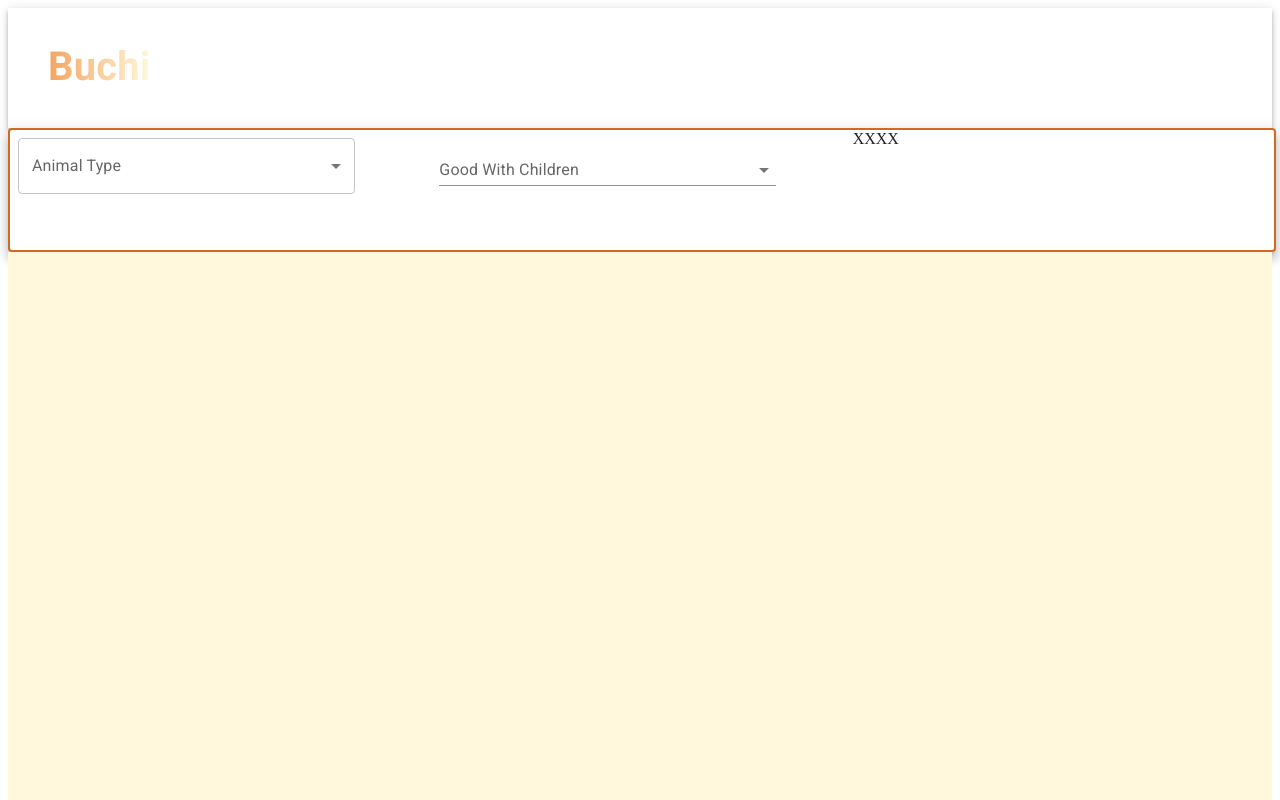
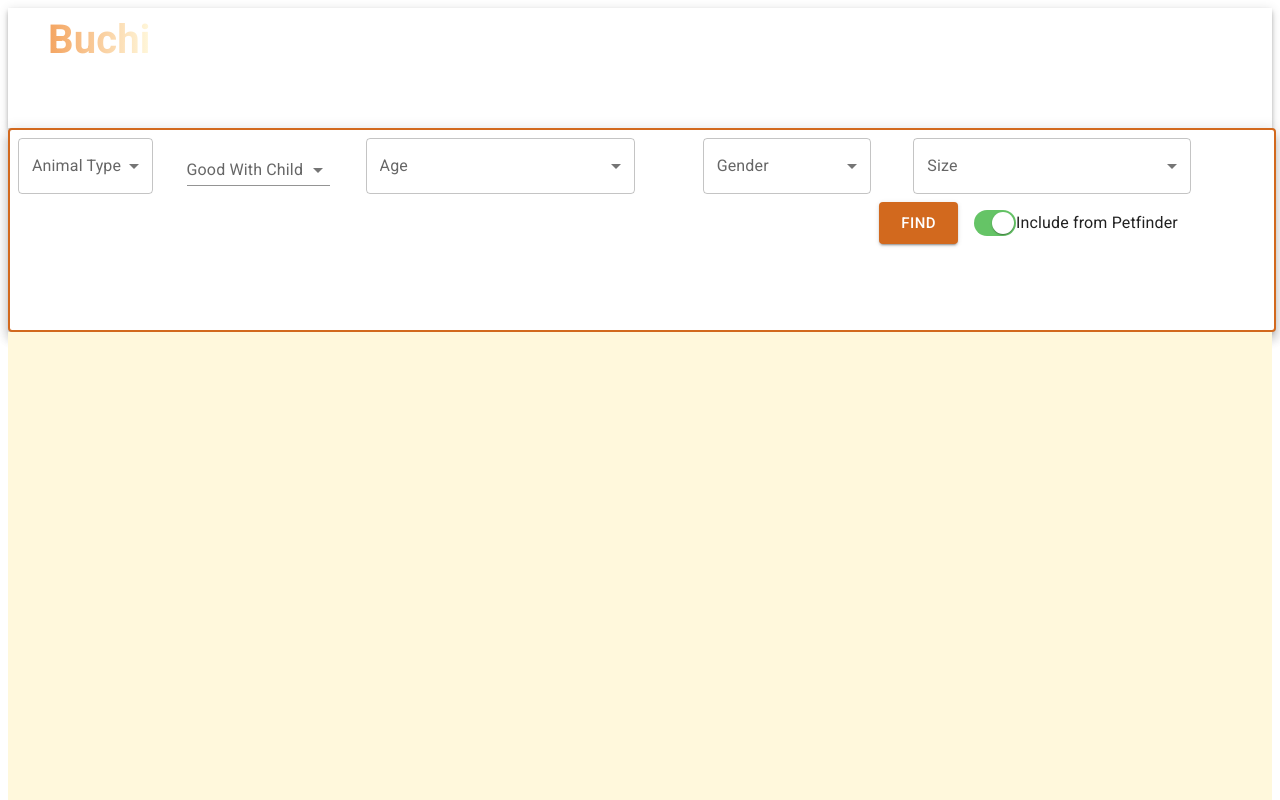
Before and after one commit to Abrish-Green/Buchi, a React (Create React App) app: page /pet/1 in a window 1280 px wide. Shown: the top 800 px of the page. Built offline with nearby package versions, Linux system fonts and the light colour scheme.

Commit message:
Added Pet Filter Navigation Bar

```diff
--- a/src/pages/Home/index.js
+++ b/src/pages/Home/index.js
@@ -15,6 +15,7 @@ import Card from '@mui/material/Card';
 import CardContent from '@mui/material/CardContent';
 import CardMedia from '@mui/material/CardMedia';
 import { CardActionArea } from '@mui/material';
+import { Link } from 'react-router-dom'
 
 import dogImg from '../../assets/images/dog_img.jpg'
 import catImg from '../../assets/images/cat_img.png'
@@ -42,13 +43,22 @@ const cardData = [
 ]
 
 const NavBar = () => {
+
+const headerStyle = {
+                marginLeft: '16px',
+                fontSize: '40px',
+                fontWeight: '600',
+                color: '#F4A460',
+                backgroundClip: 'text',
+                textDecoration: 'none'
+}
   return (
     <Box sx={{ flexGrow: 1 }}>
       <AppBar position="static" sx={{ bgcolor: 'transparent' ,margin:0, padding:0, height: '15vh'}}>
       <Toolbar>
             <IconButton
             size="large"
-            aria-label="account of current user"
+            aria-label="Menuicon"
             aria-haspopup="true"
             color="inherit"
             sx={{ color: '#001', display:{ xs: 'block',sm: 'none'} }}
@@ -56,7 +66,7 @@ const NavBar = () => {
           <MenuIcon />
         </IconButton>
         <Typography variant="h6" color="inherit" component="div">
-              <h1 style={headerStyle} >Buchi</h1>
+              <Link to="/" href=""style={headerStyle} >Buchi</Link>
           </Typography>
       </Toolbar>
       </AppBar>
@@ -115,14 +125,6 @@ const ColorButton = styled(Button)(({ theme }) => ({
   },
 }));
 
-const headerStyle = {
-                marginLeft: '16px',
-                fontSize: '40px',
-                fontWeight: '600',
-                backgroundImage: 'linear-gradient(to left, #FFF8DC	, #F4A460)',
-                color: 'transparent',
-                backgroundClip: 'text',
-}
 
 const Index = () => {
 
--- a/src/pages/Pets/Selects.js
+++ b/src/pages/Pets/Selects.js
@@ -7,6 +7,13 @@ import MenuItem from '@mui/material/MenuItem';
 import FormControl from '@mui/material/FormControl';
 import Select from '@mui/material/Select';
 import Chip from '@mui/material/Chip';
+
+import { styled } from '@mui/material/styles';
+import FormGroup from '@mui/material/FormGroup';
+import FormControlLabel from '@mui/material/FormControlLabel';
+import Switch from '@mui/material/Switch';
+import Stack from '@mui/material/Stack';
+import Typography from '@mui/material/Typography';
 
 const ITEM_HEIGHT = 48;
 const ITEM_PADDING_TOP = 8;
@@ -19,31 +26,25 @@ const MenuProps = {
   },
 };
 
-const names = [
-  'Dogs',
-  'Cats',
-  'Others',
 
-];
-
-function getStyles(name, personName, theme) {
+function getStyles(name, AnimalName, theme) {
   return {
     fontWeight:
-      personName.indexOf(name) === -1
+      AnimalName.indexOf(name) === -1
         ? theme.typography.fontWeightRegular
         : theme.typography.fontWeightMedium,
   };
 }
 
-export function SelectAnimalType() {
+export function MultipleSelects({data,title}) {
   const theme = useTheme();
-  const [personName, setPersonName] = React.useState([]);
+  const [customInput, setCustomInput] = React.useState([]);
 
   const handleChange = (event) => {
     const {
       target: { value },
     } = event;
-    setPersonName(
+    setCustomInput(
       typeof value === 'string' ? value.split(',') : value,
     );
   };
@@ -51,16 +52,17 @@ export function SelectAnimalType() {
   return (
     <div>
       <FormControl sx={{ m: 1, width: '80%' }}>
-        <InputLabel id="demo-multiple-chip-label">Animal Type</InputLabel>
+        <InputLabel id="demo-multiple-chip-label">{title}</InputLabel>
         <Select
           labelId="demo-multiple-chip-label"
           id="demo-multiple-chip"
           multiple
-          value={personName}
+          value={customInput}
           onChange={handleChange}
-          input={<OutlinedInput id="select-multiple-chip" label="Animal Type" />}
+          input={<OutlinedInput id="select-multiple-chip" label={title} />}
+          autoWidth
           renderValue={(selected) => (
-            <Box sx={{ display: 'flex', flexWrap: 'wrap', gap: 0.5 }}>
+            <Box sx={{ display: 'flex', flexWrap: 'wrap', gap: 0.1 }}>
               {selected.map((value) => (
                 <Chip key={value} label={value} />
               ))}
@@ -68,11 +70,11 @@ export function SelectAnimalType() {
           )}
           MenuProps={MenuProps}
         >
-          {names.map((name) => (
+          {data.map((name) => (
             <MenuItem
               key={name}
               value={name}
-              style={getStyles(name, personName, theme)}
+              style={getStyles(name, customInput, theme)}
             >
               {name}
             </MenuItem>
@@ -94,13 +96,13 @@ export  function GoodWithChildren() {
   return (
     <div>
       <FormControl variant="standard" sx={{ m: 1, width: '80%' }}>
-        <InputLabel id="demo-simple-select-standard-label">Good With Children</InputLabel>
+        <InputLabel id="demo-simple-select-standard-label">Good With Child</InputLabel>
         <Select
           labelId="demo-simple-select-standard-label"
           id="demo-simple-select-standard"
           value={isGood}
           onChange={handleChange}
-          label="Good With Children"
+          label="Good With Child"
         >
           <MenuItem value={true}>Yes</MenuItem>
           <MenuItem value={false}>No</MenuItem>
@@ -109,3 +111,65 @@ export  function GoodWithChildren() {
     </div>
   );
 }
+
+const IOSSwitch = styled((props) => (
+  <Switch focusVisibleClassName=".Mui-focusVisible" disableRipple {...props} />
+))(({ theme }) => ({
+  width: 42,
+  height: 26,
+  padding: 0,
+  '& .MuiSwitch-switchBase': {
+    padding: 0,
+    margin: 2,
+    transitionDuration: '300ms',
+    '&.Mui-checked': {
+      transform: 'translateX(16px)',
+      color: '#fff',
+      '& + .MuiSwitch-track': {
+        backgroundColor: theme.palette.mode === 'dark' ? '#2ECA45' : '#65C466',
+        opacity: 1,
+        border: 0,
+      },
+      '&.Mui-disabled + .MuiSwitch-track': {
+        opacity: 0.5,
+      },
+    },
+    '&.Mui-focusVisible .MuiSwitch-thumb': {
+      color: '#33cf4d',
+      border: '6px solid #fff',
+    },
+    '&.Mui-disabled .MuiSwitch-thumb': {
+      color:
+        theme.palette.mode === 'light'
+          ? theme.palette.grey[100]
+          : theme.palette.grey[600],
+    },
+    '&.Mui-disabled + .MuiSwitch-track': {
+      opacity: theme.palette.mode === 'light' ? 0.7 : 0.3,
+    },
+  },
+  '& .MuiSwitch-thumb': {
+    boxSizing: 'border-box',
+    width: 22,
+    height: 22,
+  },
+  '& .MuiSwitch-track': {
+    borderRadius: 26 / 2,
+    backgroundColor: theme.palette.mode === 'light' ? '#E9E9EA' : '#39393D',
+    opacity: 1,
+    transition: theme.transitions.create(['background-color'], {
+      duration: 500,
+    }),
+  },
+}));
+
+export  function SwitchForApiCheckToggler() {
+  return (
+    <FormGroup>
+      <FormControlLabel sx={{ m: 1 }}
+        control={<IOSSwitch sx={{ ml: 1 }} defaultChecked />}
+        label="Include from Petfinder"
+      />
+    </FormGroup>
+  );
+}
--- a/src/pages/Pets/index.js
+++ b/src/pages/Pets/index.js
@@ -7,7 +7,8 @@ import IconButton from '@mui/material/IconButton';
 import MenuIcon from '@mui/icons-material/Menu';
 import { Button, Grid, Paper } from '@mui/material';
 
-import { SelectAnimalType, GoodWithChildren } from './Selects'
+import { MultipleSelects, GoodWithChildren, SwitchForApiCheckToggler } from './Selects'
+import { Link } from 'react-router-dom';
 
 const NavBar = () => {
     const headerStyle = {
@@ -33,8 +34,8 @@ const NavBar = () => {
           <MenuIcon />
         </IconButton>
         <Typography variant="h6" color="inherit" component="div">
-              <h1 style={headerStyle} >Buchi</h1>
-          </Typography>
+                <Link to="/" href=""style={headerStyle} >Buchi</Link>
+        </Typography>
       </Toolbar>
       </AppBar>
     </Box>
@@ -42,7 +43,12 @@ const NavBar = () => {
 }
 
 
-
+const MultipleSelectMenu =[
+     ["cat", "dog"],
+     ["baby", "young", "adult", "senior"],
+     ["male", "female"],
+     ["small", " medium", "large", "xlarge"]
+]
 
 
 
@@ -55,34 +61,49 @@ const Index = () => {
     return (
         <div className="App-pet" sx={{ backgroundColor: '#fee' }}>
             <NavBar />
+
             <Paper
                 sx={{
-                height: '15vh',
+                height: {
+                    xs: '75vh',
+                    sm: '50vh',
+                    md: '30vh',
+                    lg: '25vh'
+                },
                 width: '100%',
+
                 backgroundColor: '#fff',
                 border: '2px solid #D2691E',
                 }}
                 elevation={8}
           >
           <Grid container>
-          <Grid item  xs={12} sm={6} md={4} >
-              <SelectAnimalType />
+          <Grid item xs={12} sm={5} md={1.6}>
+              <MultipleSelects data={MultipleSelectMenu[0]} title="Animal Type" />
           </Grid>
-          <Grid item  xs={12} sm={6} md={4} >
-              <GoodWithChildren />
+          <Grid item xs={12} sm={5} md={1.7}>
+              <GoodWithChildren/>
           </Grid>
-          <Grid item sx={2}>
-              X
+          <Grid item xs={12} sm={7} md={3.2}>
+              <MultipleSelects data={MultipleSelectMenu[1]} title="Age" />
           </Grid>
-          <Grid item sx={2}>
-              X
+          <Grid item xs={12} sm={5} md={2}>
+              <MultipleSelects data={MultipleSelectMenu[2]} title="Gender"/>
           </Grid>
-      <Grid item sx={2}>
-              X
-          </Grid>
-          <Grid item sx={2}>
-              X
-          </Grid>
+          <Grid item xs={12} sm={12} md={3.3}>
+            <MultipleSelects data={MultipleSelectMenu[3]} title="Size" />
+           </Grid>
+           <Grid container item xs={12} sm={12} md={12}>
+                <Grid xs={6} md={9}>
+                    <Button sx={{ bgcolor: '#D2691E',float: 'right' }} variant="contained" size="large">
+                        Find
+                    </Button>
+                </Grid>
+                <Grid item xs={6} md={3} sx={{ float: 'right' }}>
+                    <SwitchForApiCheckToggler />
+
+                </Grid>
+           </Grid>
 
       </Grid>
 
```
